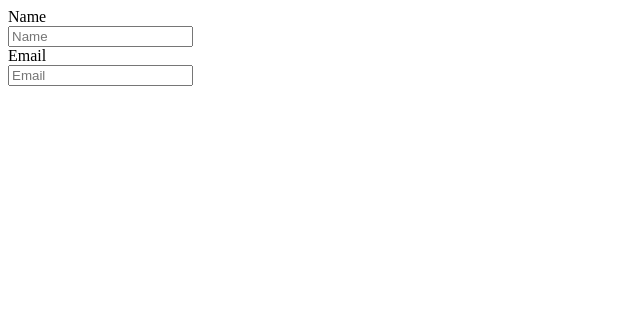
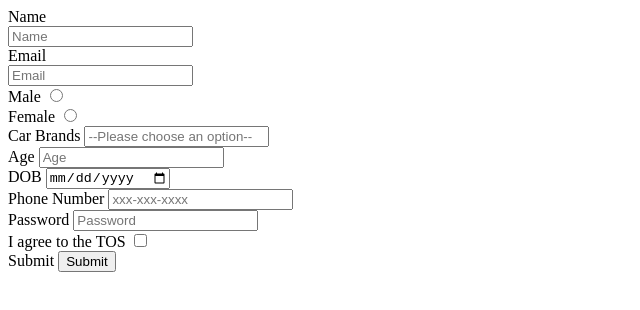
Before and after one commit to acciojob/signup-form-car-Mr-Mike99, a website: page main.html in a window 1280 px wide. Shown: the whole page, without its empty margins (0-640 px from the left). Drawn offline with Linux system fonts and the light colour scheme.

Commit message:
created a submission

```diff
--- a/main.html
+++ b/main.html
@@ -10,15 +10,26 @@
 </body>
 <form>
 <lable for="name">Name</lable><br>
-<input id="name" type="text" placeholder="Name"required><br>
+<input name="name"id="name" type="text" placeholder="Name"required><br>
 <lable for="email">Email</lable><br>
-<input id="email" type="Email" placeholder="Email" required><br>
-
-
-
-
+<input name="email"id="email" type="Email" placeholder="Email" required><br>
+<lable for="gender">Male</lable>
+<input name="gender" id="gender" type="radio" required><br>
+<lable for="gender">Female</lable>
+<input name="gender" id="gender" type="radio" required><br>
+<lable for="cars">Car Brands</lable>
+<input name="cars" id="cars" type="select" placeholder="--Please choose an option--" required><br>
+<lable for="age">Age</lable>
+<input name="age" id="age" type="number" placeholder="Age" required><br>
+<lable for="dob">DOB</lable>
+<input name="dob" id="dob" type="date"required><br>
+<lable for="tel">Phone Number</lable>
+<input name="tel" id="tel" type="tel" placeholder="xxx-xxx-xxxx" required><br>
+<lable for="password">Password</lable>
+<input name="password" id="password" type="password" placeholder="Password" required><br>
+<lable for="tos">I agree to the TOS</lable>
+<input name="tos" id="tos" type="checkbox"required><br>
+<lable for="submit">Submit</lable>
+<input name="submit" id="submit" type="submit"required><br>
 </form>
-
-
-
 </html>
```
